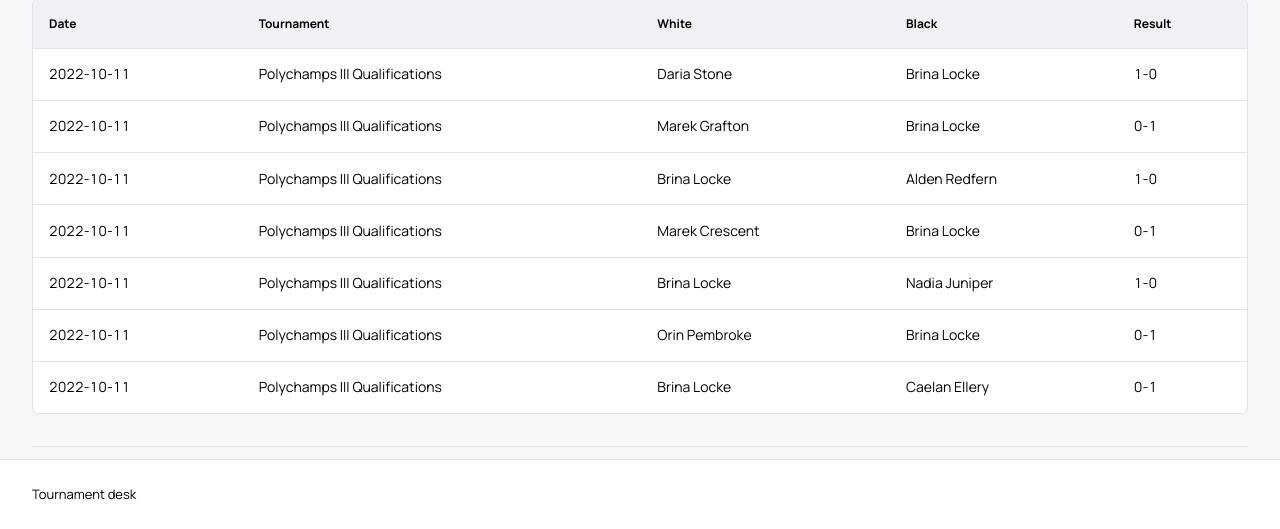
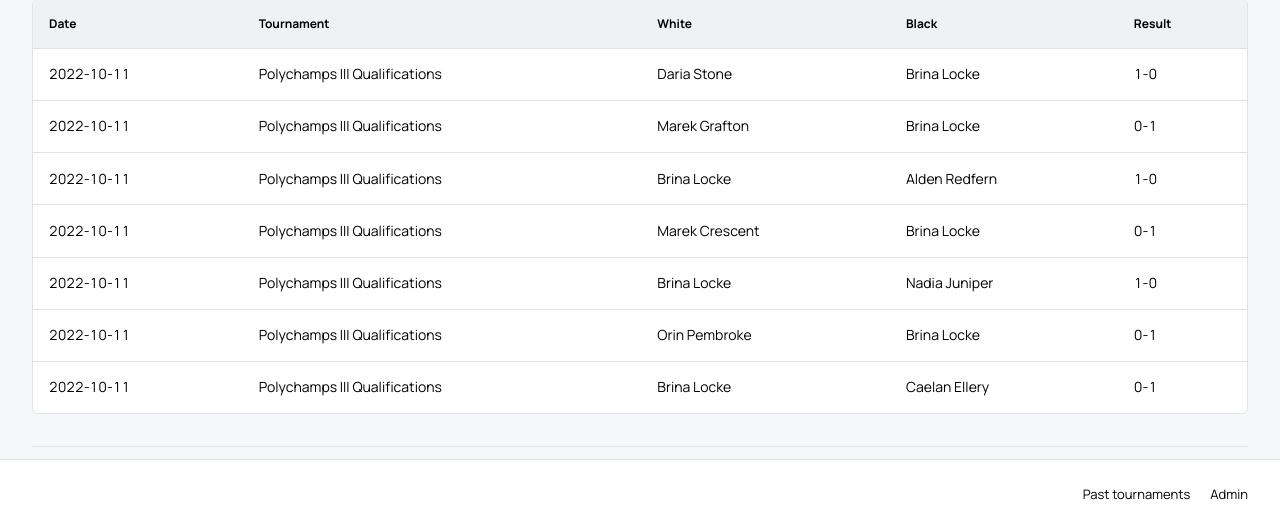
Before and after one commit to JasperDekoninck/ChessTournaments, a Flask app: a page that uses src/flaskr/templates/base.html in a window 1280 px wide. Shown: the part 370-899 px from the top of the page. Run offline with Flask 3, Linux system fonts and the light colour scheme; data comes from the database, SQL or seed files in the repository.

Commit message:
Restore footer navigation without branding text

```diff
--- a/src/flaskr/static/style.css
+++ b/src/flaskr/static/style.css
@@ -407,11 +407,17 @@ small {
 
 .footer-inner {
   display: flex;
-  justify-content: space-between;
+  justify-content: flex-end;
   align-items: center;
   gap: 1.25rem;
   flex-wrap: wrap;
   padding-block: 1.5rem;
+}
+
+.footer-inner nav {
+  display: flex;
+  gap: 1.25rem;
+  flex-wrap: wrap;
 }
 
 body.modal-open {
--- a/src/flaskr/templates/base.html
+++ b/src/flaskr/templates/base.html
@@ -45,7 +45,10 @@
     </main>
     <footer class="site-footer">
       <div class="wrap footer-inner">
-        <span>Tournament desk</span>
+        <nav aria-label="Footer navigation">
+          <a href="{{ url_for('web.archive') }}">Past tournaments</a>
+          <a href="{{ url_for('web.admin') }}">Admin</a>
+        </nav>
       </div>
     </footer>
     {% block scripts %}{% endblock %}
```
